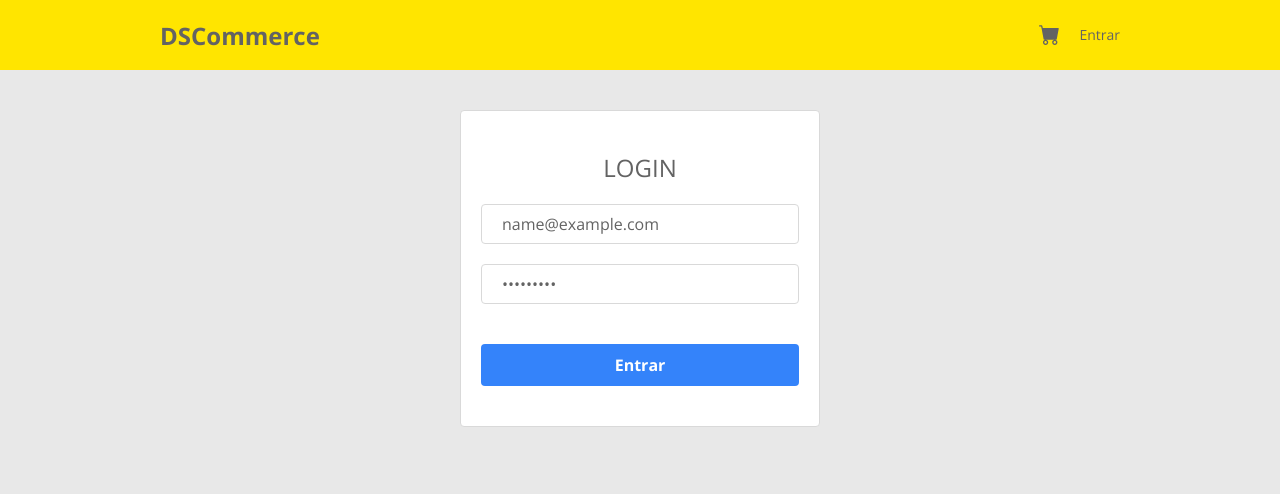
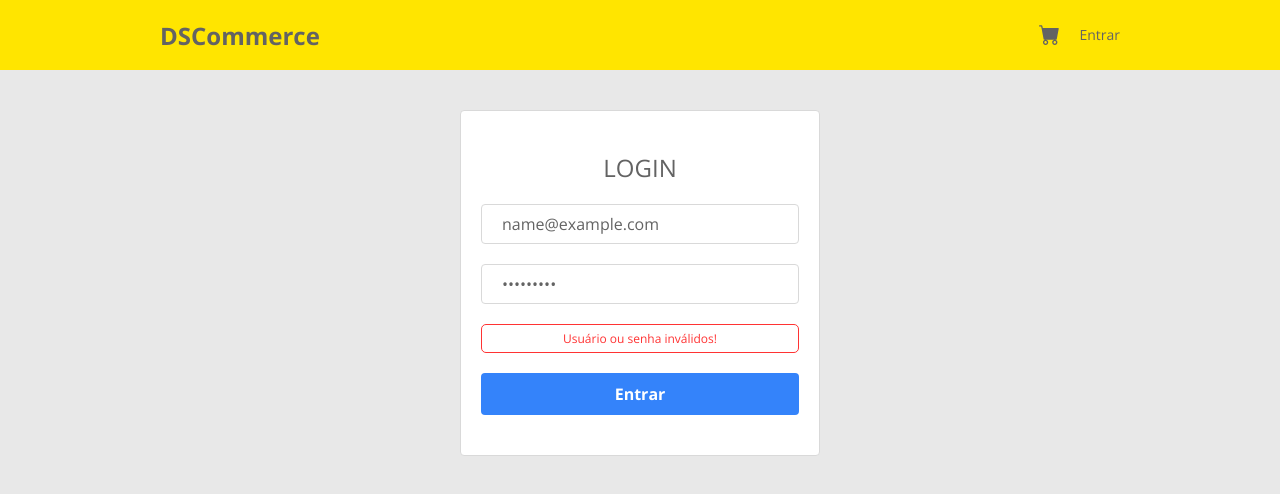
Before and after one commit to wwddnn/dscommerce-react-e-java, a React (Vite) app: page /login in a window 1280 px wide. Both pictures are taken after typing "name@example.com", "Sample123" into the empty fields and a click on the button "Entrar". Shown: the top 494 px of the page. Built offline with nearby package versions, Linux system fonts and the light colour scheme; no server answers.

Commit message:
Criacao da mensagem de erro global para a tela de login em Login, estilizando a mensagem global de erro, criacao de useState em Login submitResponseFail para guardar o estado e renderizacao condicional desse erro caso backend responda com 400

```diff
--- a/src/index.css
+++ b/src/index.css
@@ -261,6 +261,17 @@ nav a {
   display: none;
 }
 
+.dsc-form-global-error {
+  border: 1px solid var(--dsc-color-error);
+  border-radius: 5px;
+  width: 100%;
+  display: flex;
+  justify-content: center;
+  padding: 5px 10px;
+  font-size: 12px;
+  color: var(--dsc-color-error);
+}
+
 .dsc-textarea {
   resize: none;
   height: 128px;
--- a/src/routes/ClientHome/Login/index.tsx
+++ b/src/routes/ClientHome/Login/index.tsx
@@ -11,6 +11,8 @@ export default function Login() {
   const navigate = useNavigate();
 
   const { setContextTokenPayload } = useContext(ContextToken);
+
+  const [submitResponseFail, setSubmitResponseFail] = useState(false);
 
   const [formData, setFormData] = useState<any>({
     username: {
@@ -37,19 +39,25 @@ export default function Login() {
 
   function handleSubmit(event: any) {
     event.preventDefault();
-    console.log(forms.toValues(formData));
-    authService
-      .loginRequest(forms.toValues(formData))
+
+    setSubmitResponseFail(false);
+
+    const formDataValidated = forms.dirtyAndValidateAll(formData);
+    if (forms.hasAnyInvalid(formDataValidated)) {
+      setFormData(formDataValidated)
+      return;
+    }
+
+    authService.loginRequest(forms.toValues(formData))
       .then((response) => {
         authService.saveAccessToken(response.data.access_token);
         setContextTokenPayload(authService.getAccessTokenPayload());
-        navigate("/catalog");
+        navigate("/cart");
       })
-      .catch((error) => {
-        console.log("Erro no login", error);
+      .catch(() => {
+        setSubmitResponseFail(true);
       });
   }
-
 
   function handleInputChange(event: any) {
     setFormData(forms.updateAndValidate(formData, event.target.name, event.target.value));
@@ -84,6 +92,13 @@ export default function Login() {
               </div>
             </div>
 
+            {
+              submitResponseFail &&
+            <div className="dsc-form-global-error" >
+              Usuário ou senha inválidos!
+            </div>
+            }
+
             <div className="dsc-login-form-buttons dsc-mt20">
               <button type="submit" className="dsc-btn dsc-btn-blue">
                 Entrar
```
